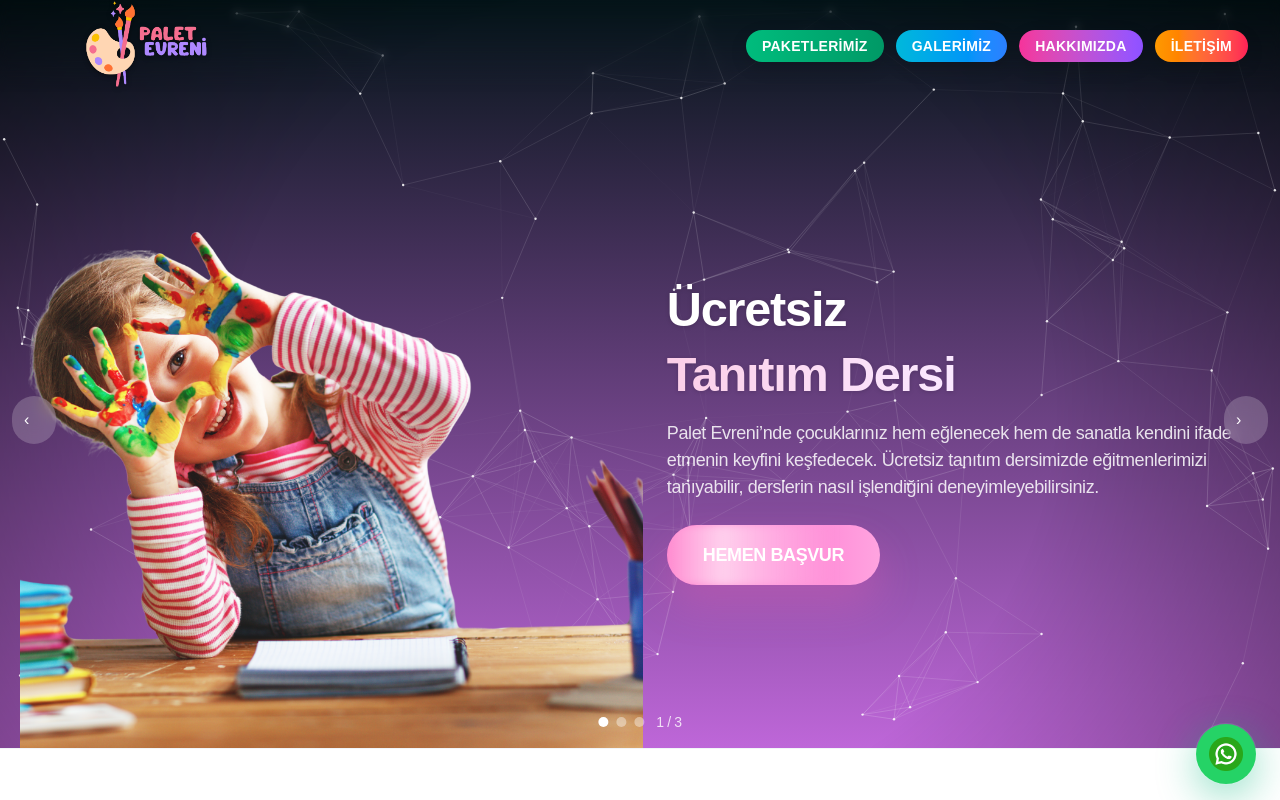
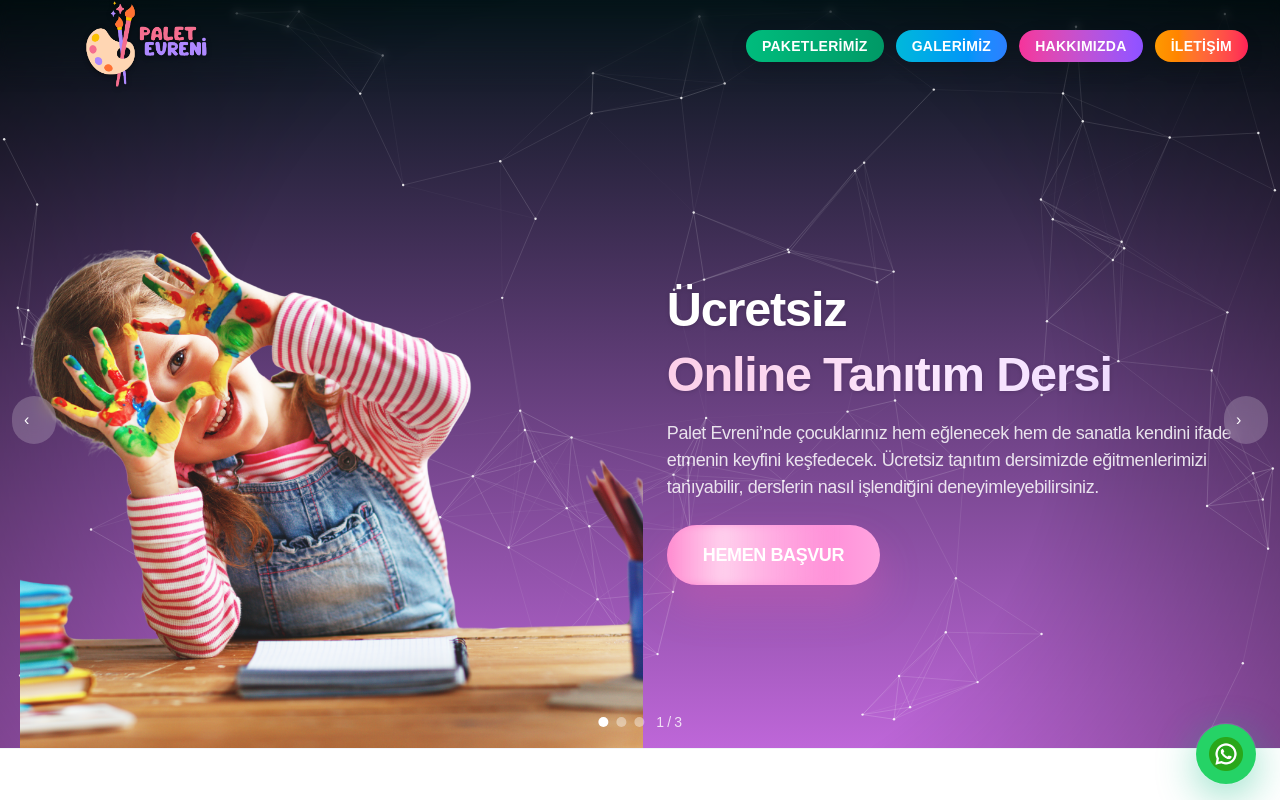
Before and after one commit to ibrahimtuna1/paletevreni, a Next.js app: page / in a window 1280 px wide. Shown: the top 800 px of the page. Built offline with nearby package versions, Linux system fonts and the light colour scheme.

Commit message:
flşdmgfldmşg

```diff
--- a/app/components/Hero.tsx
+++ b/app/components/Hero.tsx
@@ -25,7 +25,7 @@ export default function Hero() {
       img: "/images/hero-figure.png",
       alt: "Palet Evreni",
       titleTop: "Ücretsiz",
-      titleGradient: "Tanıtım Dersi",
+      titleGradient: "Online Tanıtım Dersi",
       desc:
         "Palet Evreni’nde çocuklarınız hem eğlenecek hem de sanatla kendini ifade etmenin keyfini keşfedecek. Ücretsiz tanıtım dersimizde eğitmenlerimizi tanıyabilir, derslerin nasıl işlendiğini deneyimleyebilirsiniz.",
       ctaText: "HEMEN BAŞVUR",
```
